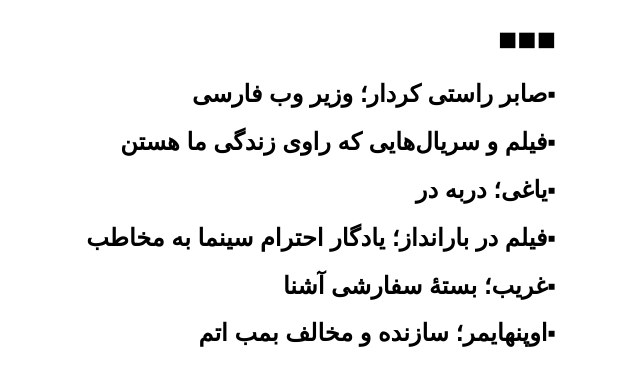
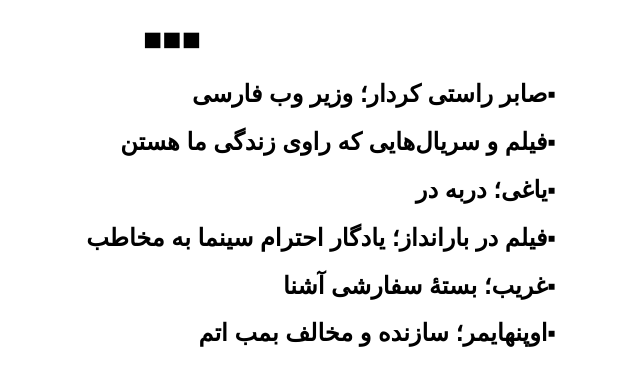
Before and after one commit to darkblog/darkblog.github.io, a Jekyll site: the page built from index.html, in a window 1280 px wide. Shown: the top 386 px of the page, without its empty margins (594-1234 px from the left). Built offline with Jekyll 4.4.1, drawn with Linux system fonts in a browser that asks for light colours.

Commit message:
Update index.html

```diff
--- a/index.html
+++ b/index.html
@@ -7,10 +7,10 @@
 <head>
 <title>بیگانه</title>
 <meta name="viewport" content="width=device-width">
-<style>body{font-family:sans-serif;margin:auto;padding:0 1em;max-width:48em}p{font-size:large}a{text-decoration:none;color:black}</style>
+<style>body{font-family:sans-serif;margin:auto;padding:0 1em;max-width:48em}p{font-size:large}a{text-decoration:none;color:black}.gtr{text-align:center}</style>
 </head>
 <body>
-<h1>■■■</h1>
+<h1 class="gtr">■■■</h1>
 {% for post in site.posts %}
 <h2>▪<a href="{{ site.url }}{{ post.url }}">{{ post.title }}</a></h2>
 {% endfor %}
```
